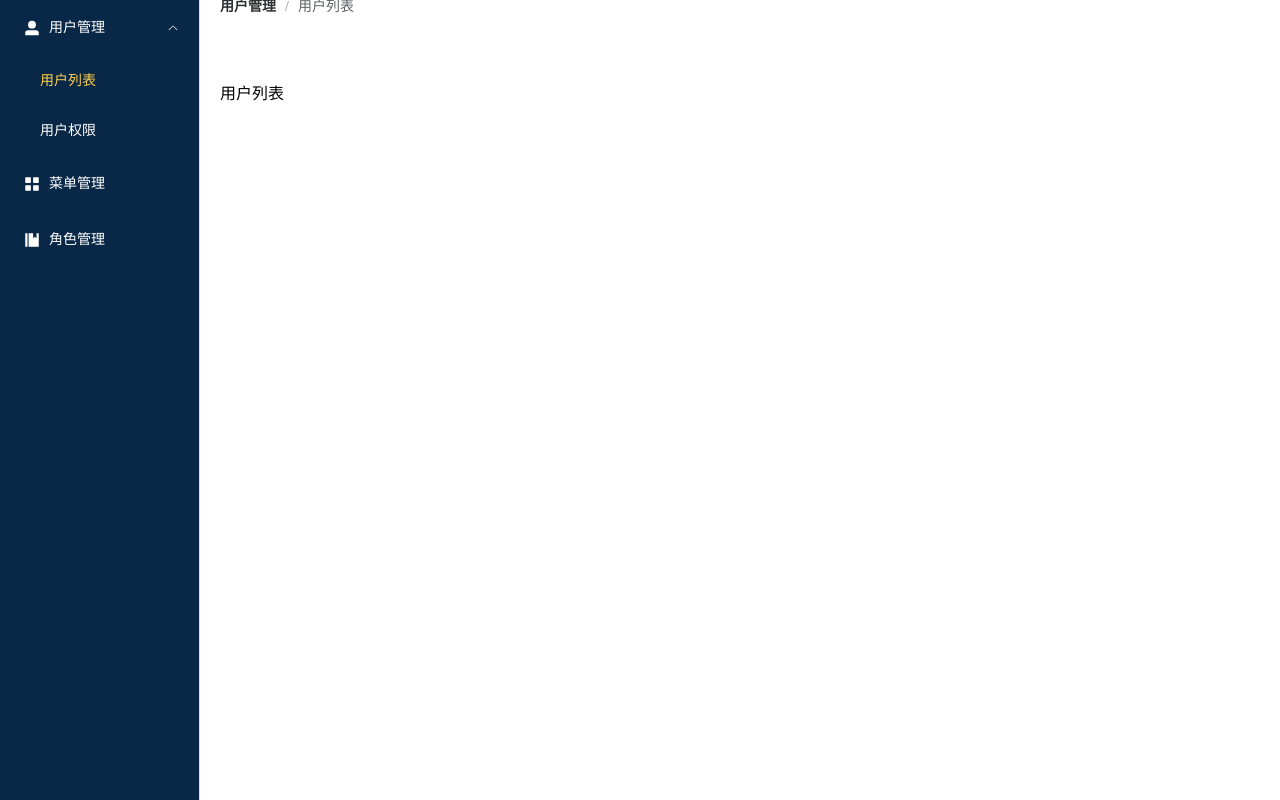
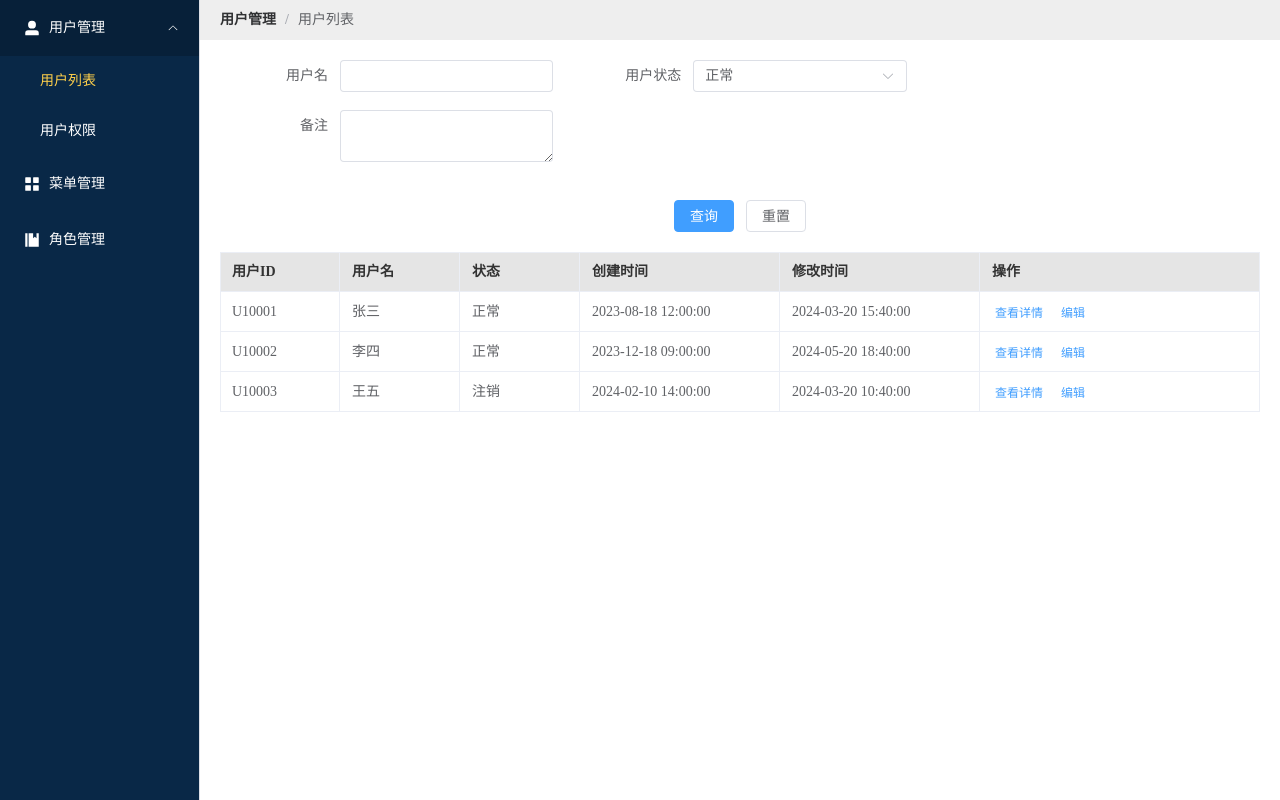
Before and after one commit to zlh19900602/frontend-project, a Vue app: page /user-manage/user-list in a window 1280 px wide. Built offline with nearby package versions, Linux system fonts and the light colour scheme.

Commit message:
登录页面

```diff
--- a/src/views/Home.vue
+++ b/src/views/Home.vue
@@ -1,11 +1,11 @@
 <template>
-  <el-container>
+  <el-container class="">
     <el-aside width="200px">
       <SideMenu  />
     </el-aside>
     <el-container>
-      <el-header>
-        <el-breadcrumb separator="/">
+      <el-header class="sys-header">
+        <el-breadcrumb separator="/" class="sys-breadcrumb">
           <el-breadcrumb-item v-for="(item, index) in breadcrumbs" :key="index" :to="item.path">
             {{ item.meta.title }}
           </el-breadcrumb-item>
@@ -37,3 +37,10 @@ const breadcrumbs = computed(() => {
   });
 });
 </script>
+<style scoped>
+.sys-header, .sys-breadcrumb {
+  height: 40px;
+  line-height: 40px;
+  background: #eee;
+}
+</style>
--- a/src/views/userManage/UserList.vue
+++ b/src/views/userManage/UserList.vue
@@ -1,5 +1,103 @@
-<script setup></script>
+<template>
+  <div>
+    <div>
+      <el-form :model="form" label-width="120px">
+        <el-row :gutter="20">
+          <el-col :span="8">
+            <el-form-item label="用户名">
+              <el-input v-model="form.userName" />
+            </el-form-item>
+          </el-col>
+          <el-col :span="8">
+            <el-form-item label="用户状态">
+              <el-select v-model="form.status" placeholder="please select your zone">
+                <el-option label="正常" value="1" />
+                <el-option label="禁用" value="0" />
+              </el-select>
+            </el-form-item>
+          </el-col>
+        </el-row>
+        <el-row :gutter="20">
+          <el-col :span="8">
+            <el-form-item label="备注">
+              <el-input v-model="form.desc" type="textarea" />
+            </el-form-item>
+          </el-col>
+        </el-row>
+        <div class="u-f-btngroup">
+          <el-button type="primary" @click="handleQuery">查询</el-button>
+          <el-button>重置</el-button>
+        </div>
+      </el-form>
+    </div>
+    <el-table class="s-u-table" :border="true" :align="center" :header-cell-style="headerCellStyle" :data="tableData" style="width: 100%">
+      <el-table-column v-for="item in columns" :fixed="item.isFixed" :prop="item.prop" :label="item.label" :width="item.width" />
+      <el-table-column fixed="right" label="操作" min-width="120">
+        <template #default>
+          <el-button link type="primary" size="small" @click="handleClick">
+            查看详情
+          </el-button>
+          <el-button link type="primary" size="small">编辑</el-button>
+        </template>
+      </el-table-column>
+    </el-table>
+  </div>
+</template>
 
-<template>
-  <div>用户列表</div>
-</template>
+<script setup>
+import { ref } from 'vue'
+const handleClick = () => {
+  console.log('click')
+}
+
+const handleQuery = () => {
+  console.log('submit!')
+}
+
+const columns = ref([
+  { prop: 'userId', label: '用户ID', width: 120, isFixed: true },
+  { prop: 'userName', label: '用户名', width: 120 },
+  { prop: 'status', label: '状态', width: 120 },
+  { prop: 'createTime', label: '创建时间', width: 200 },
+  { prop: 'updateTime', label: '修改时间', width: 200 },
+])
+const form = ref({
+  userName: '',
+  status: '1',
+  desc: ''
+})
+const tableData = [
+  {
+    userId: 'U10001',
+    userName: '张三',
+    status: '正常',
+    createTime: '2023-08-18 12:00:00',
+    updateTime: '2024-03-20 15:40:00'
+  },
+  {
+    userId: 'U10002',
+    userName: '李四',
+    status: '正常',
+    createTime: '2023-12-18 09:00:00',
+    updateTime: '2024-05-20 18:40:00'
+  },
+  {
+    userId: 'U10003',
+    userName: '王五',
+    status: '注销',
+    createTime: '2024-02-10 14:00:00',
+    updateTime: '2024-03-20 10:40:00'
+  },
+]
+
+const headerCellStyle = {
+  backgroundColor: '#e5e5e5', // 设置表头背景色
+  color: '#333'              // 设置表头字体颜色
+};
+</script>
+<style scoped>
+.u-f-btngroup {
+  text-align: center;
+  margin: 20px 0;
+}
+</style>
```
